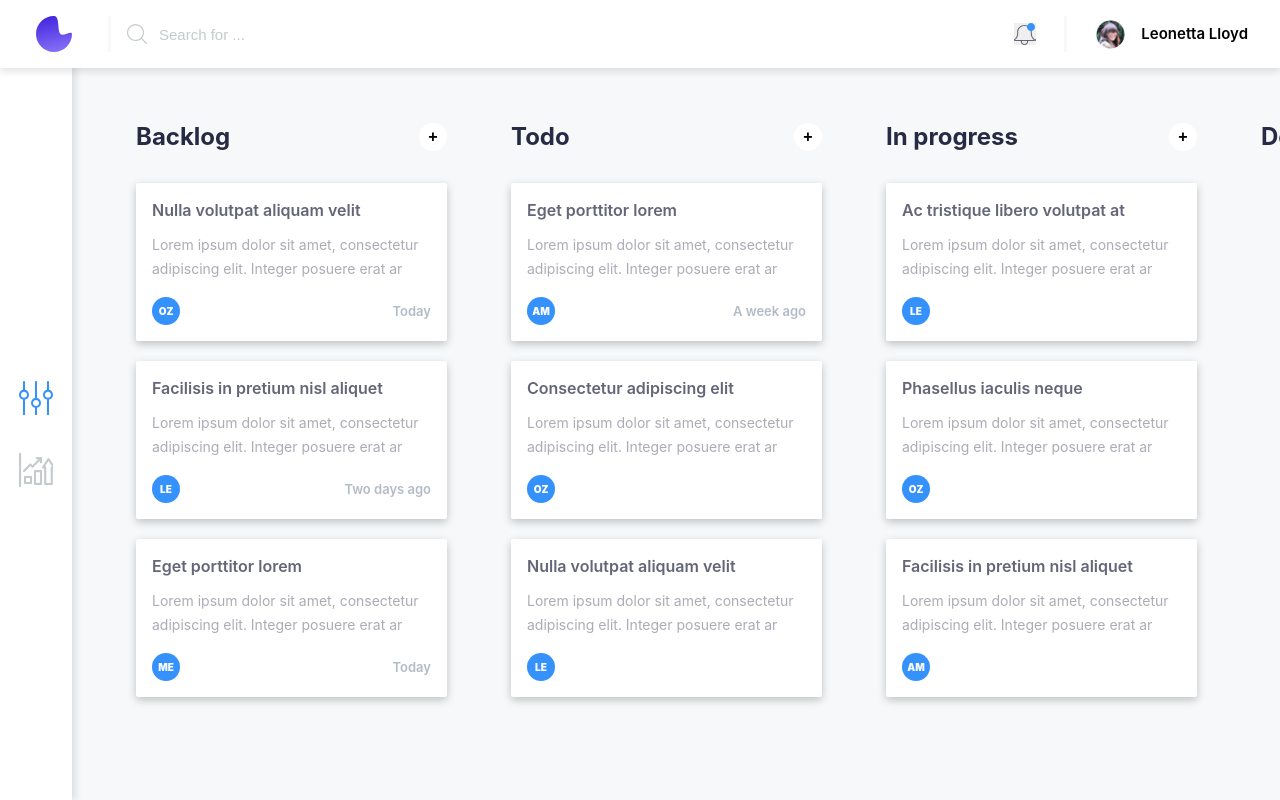
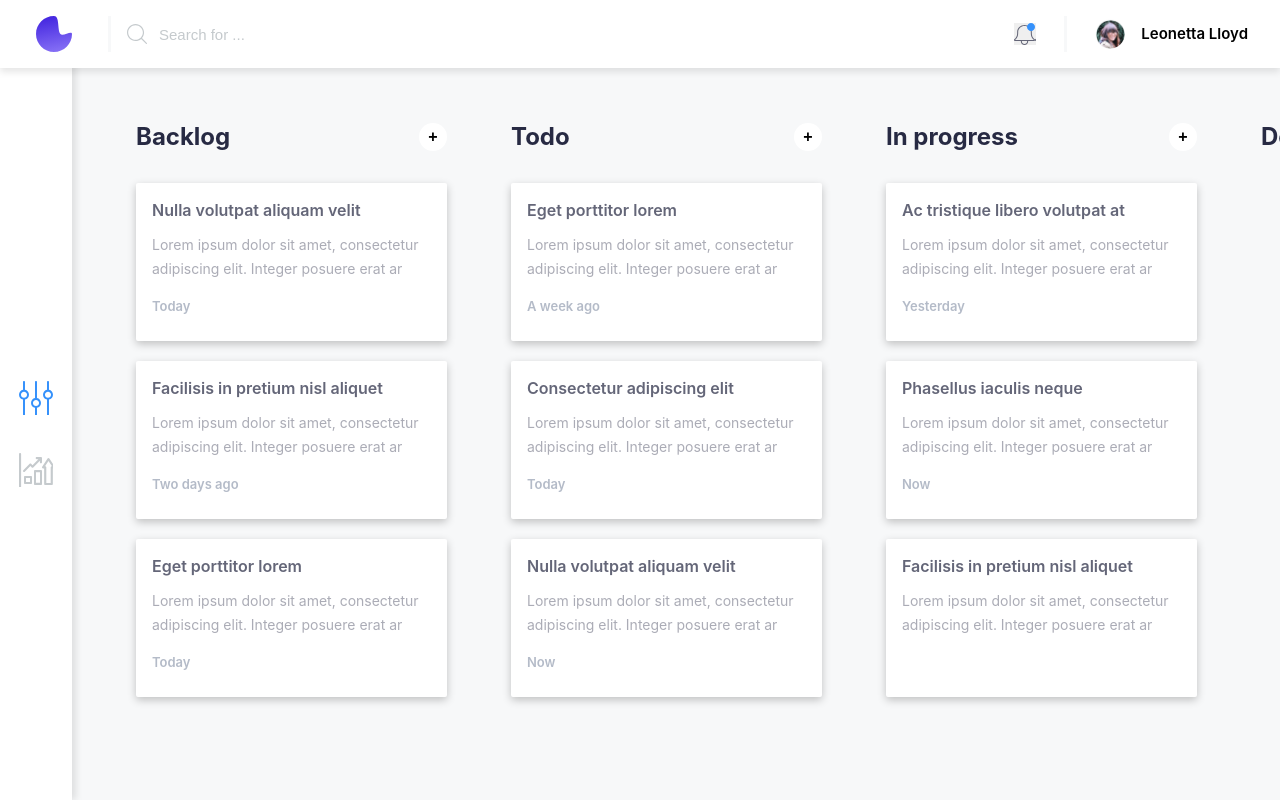
Before and after one commit to kohgpat/kanban-app, a React (Create React App) app: page / in a window 1280 px wide. Built offline with nearby package versions, Linux system fonts and the light colour scheme.

Commit message:
Remove assignee at least for now

```diff
--- a/src/components/List/index.js
+++ b/src/components/List/index.js
@@ -24,9 +24,6 @@ const List = ({ list, items, onAddItem }) => (
                   <s.ItemText>{item.text}</s.ItemText>
 
                   <s.ItemMeta>
-                    <s.ItemAssignee>
-                      {item.assignee && item.assignee.name}
-                    </s.ItemAssignee>
                     <s.ItemUpdatedAt>{item.updatedAt}</s.ItemUpdatedAt>
                   </s.ItemMeta>
                 </s.Item>
--- a/src/components/List/styles.js
+++ b/src/components/List/styles.js
@@ -75,19 +75,6 @@ export const ItemMeta = styled.div`
   justify-content: space-between;
 `;
 
-export const ItemAssignee = styled.span`
-  height: 28px;
-  width: 28px;
-  background-color: #3591FB;
-  border-radius: 50%;
-  color: #fff;
-  font-size: 10px;
-  font-weight: 900;
-  display: flex;
-  align-items: center;
-  justify-content: center;
-`;
-
 export const ItemUpdatedAt = styled.span`
   font-size: 13px;
   line-height: 18px;
--- a/src/components/Lists/index.js
+++ b/src/components/Lists/index.js
@@ -76,11 +76,17 @@ function Lists() {
 
               return (
                 item.name.toLowerCase().includes(filterTerm) ||
-                item.text.toLowerCase().includes(filterTerm) ||
-                item.assignee.name.toLowerCase().includes(filterTerm)
+                item.text.toLowerCase().includes(filterTerm)
               );
             });
-          return <List key={list.id} list={list} items={items} onAddItem={handleAddItem} />;
+          return (
+            <List
+              key={list.id}
+              list={list}
+              items={items}
+              onAddItem={handleAddItem}
+            />
+          );
         })}
       </DragDropContext>
     </s.Lists>
--- a/src/contexts/lists/index.js
+++ b/src/contexts/lists/index.js
@@ -38,10 +38,6 @@ const initialState = {
       name: "Nulla volutpat aliquam velit",
       text:
         "Lorem ipsum dolor sit amet, consectetur adipiscing elit. Integer posuere erat ar",
-      assignee: {
-        id: 1,
-        name: "OZ"
-      },
       updatedAt: "Today"
     },
     2: {
@@ -49,10 +45,6 @@ const initialState = {
       name: "Facilisis in pretium nisl aliquet",
       text:
         "Lorem ipsum dolor sit amet, consectetur adipiscing elit. Integer posuere erat ar",
-      assignee: {
-        id: 2,
-        name: "LE"
-      },
       updatedAt: "Two days ago"
     },
     3: {
@@ -60,10 +52,7 @@ const initialState = {
       name: "Eget porttitor lorem",
       text:
         "Lorem ipsum dolor sit amet, consectetur adipiscing elit. Integer posuere erat ar",
-      assignee: {
-        id: 3,
-        name: "ME"
-      },
+
       updatedAt: "Today"
     },
     4: {
@@ -71,10 +60,7 @@ const initialState = {
       name: "Eget porttitor lorem",
       text:
         "Lorem ipsum dolor sit amet, consectetur adipiscing elit. Integer posuere erat ar",
-      assignee: {
-        id: 4,
-        name: "AM"
-      },
+
       updatedAt: "A week ago"
     },
     5: {
@@ -82,50 +68,34 @@ const initialState = {
       name: "Consectetur adipiscing elit",
       text:
         "Lorem ipsum dolor sit amet, consectetur adipiscing elit. Integer posuere erat ar",
-      assignee: {
-        id: 1,
-        name: "OZ"
-      }
+      updatedAt: "Today"
     },
     6: {
       id: 6,
       name: "Nulla volutpat aliquam velit",
       text:
         "Lorem ipsum dolor sit amet, consectetur adipiscing elit. Integer posuere erat ar",
-      assignee: {
-        id: 2,
-        name: "LE"
-      }
+      updatedAt: "Now"
     },
     7: {
       id: 7,
       name: "Ac tristique libero volutpat at",
       text:
         "Lorem ipsum dolor sit amet, consectetur adipiscing elit. Integer posuere erat ar",
-      assignee: {
-        id: 2,
-        name: "LE"
-      }
+      updatedAt: "Yesterday"
     },
     8: {
       id: 8,
       name: "Phasellus iaculis neque",
       text:
         "Lorem ipsum dolor sit amet, consectetur adipiscing elit. Integer posuere erat ar",
-      assignee: {
-        id: 1,
-        name: "OZ"
-      }
+      updatedAt: "Now"
     },
     9: {
       id: 9,
       name: "Facilisis in pretium nisl aliquet",
       text:
-        "Lorem ipsum dolor sit amet, consectetur adipiscing elit. Integer posuere erat ar",
-      assignee: {
-        id: 4,
-        name: "AM"
-      }
+        "Lorem ipsum dolor sit amet, consectetur adipiscing elit. Integer posuere erat ar"
     }
   }
 };
@@ -214,10 +184,6 @@ function listsReducer(state, action) {
               id,
               name: "New Item",
               text: "Text placeholder",
-              assignee: {
-                id: 1,
-                name: "AL"
-              },
               updatedAt: "Today"
             }
           }
```
